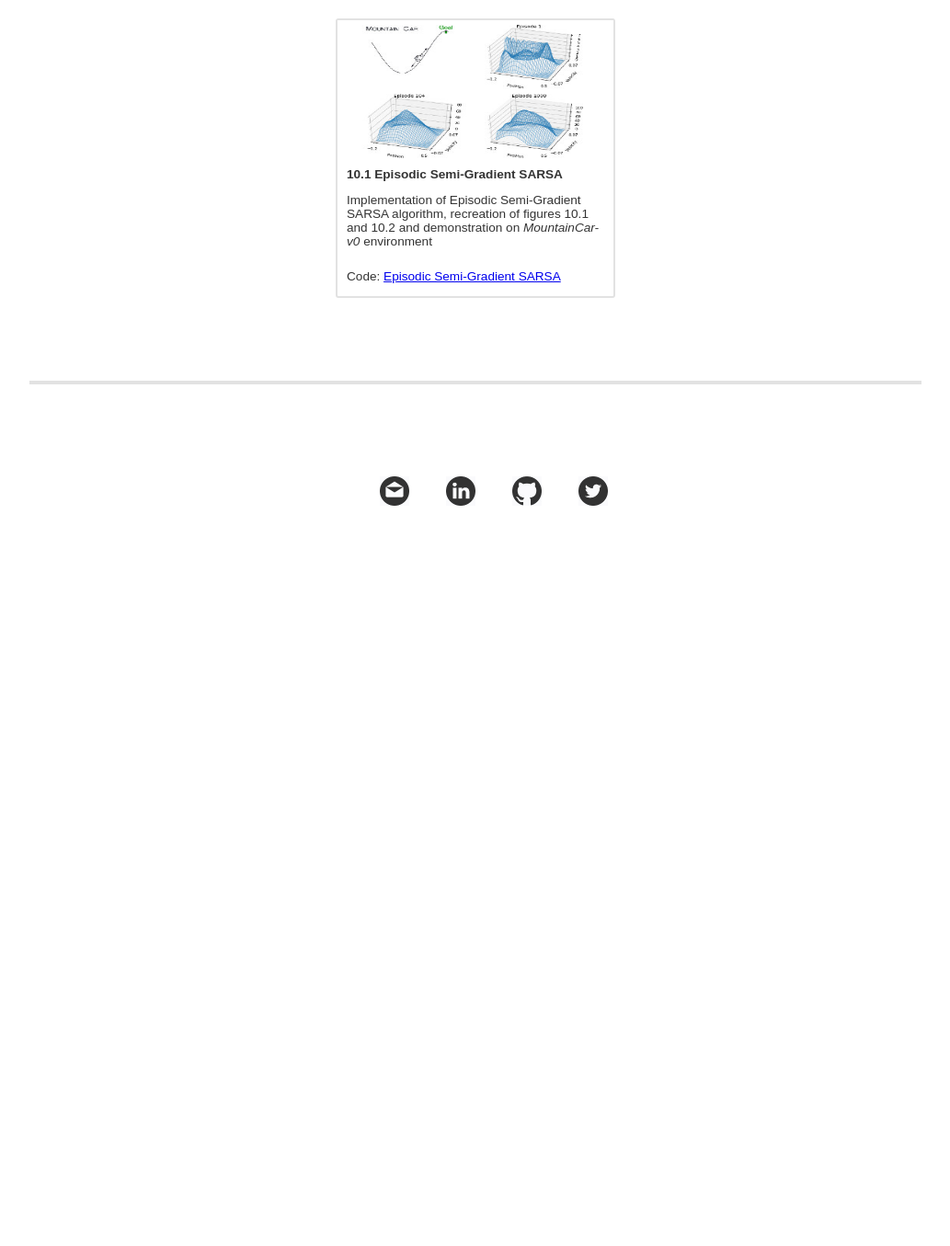
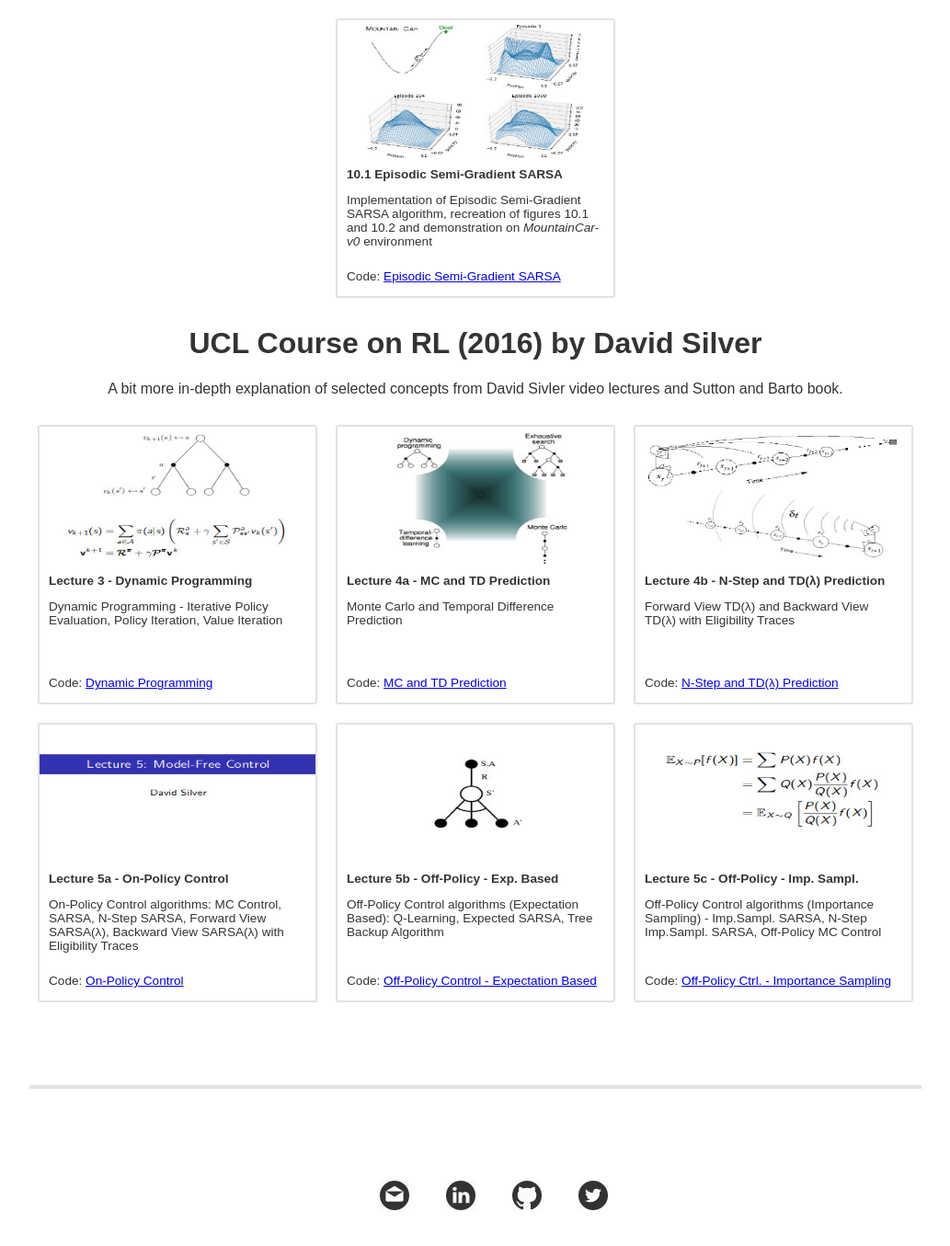
Before and after one commit to marcinbogdanski/marcinbogdanski.github.io, a Jekyll site: the page built from reinforcement-learning.html, in a window 1280 px wide and 1400 px high, scrolled down 2766 px. Shown: the top 1355 px of the window at 92% size, without its empty margins (123-1156 px from the left). Built offline with Jekyll 4.4.1, drawn with Linux system fonts in a browser that asks for light colours; before the commit the page ends 3400 px from its top, so only the background shows below that.

Commit message:
Add David Silver lecture notes

```diff
--- a/reinforcement-learning.html
+++ b/reinforcement-learning.html
@@ -210,3 +210,62 @@ layout: default
 
     </ul>
 </div>
+
+
+
+{% include section.html
+    header="UCL Course on RL (2016) by David Silver"
+    description="A bit more in-depth explanation of selected concepts from David Sivler video lectures and Sutton and Barto book." %}
+
+<div>
+    <ul class="grid">
+
+        {% include card.html
+            image="/assets/images/dslect/03_dynprog.jpg"
+            title="Lecture 3 - Dynamic Programming"
+            description='Dynamic Programming - Iterative Policy Evaluation, Policy Iteration, Value Iteration'
+            link_text='Dynamic Programming'
+            link_href='https://marcinbogdanski.github.io/rl-sketchpad/UCL_Course_on_RL/Lecture03_DP/DynamicProgramming.html'
+            %}
+
+        {% include card.html
+            image="/assets/images/dslect/04a_mc_td.jpg"
+            title="Lecture 4a - MC and TD Prediction"
+            description='Monte Carlo and Temporal Difference Prediction'
+            link_text='MC and TD Prediction'
+            link_href='https://marcinbogdanski.github.io/rl-sketchpad/UCL_Course_on_RL/Lecture04_Pred/ModelFreePrediction_Part1.html'
+            %}
+
+        {% include card.html
+            image="/assets/images/dslect/04b_fwd_back.jpg"
+            title="Lecture 4b - N-Step and TD(λ) Prediction"
+            description='Forward View TD(λ) and Backward View TD(λ) with Eligibility Traces'
+            link_text='N-Step and TD(λ) Prediction'
+            link_href='https://marcinbogdanski.github.io/rl-sketchpad/UCL_Course_on_RL/Lecture04_Pred/ModelFreePrediction_Part2.html'
+            %}
+
+        {% include card.html
+            image="/assets/images/dslect/05_title.jpg"
+            title="Lecture 5a - On-Policy Control"
+            description='On-Policy Control algorithms: MC Control, SARSA, N-Step SARSA, Forward View SARSA(λ), Backward View SARSA(λ) with Eligibility Traces'
+            link_text='On-Policy Control'
+            link_href='https://marcinbogdanski.github.io/rl-sketchpad/UCL_Course_on_RL/Lecture05_Ctrl/ModelFreeControl_Part1.html'
+            %}
+
+        {% include card.html
+            image="/assets/images/dslect/05b_exp_based.jpg"
+            title="Lecture 5b - Off-Policy - Exp. Based"
+            description='Off-Policy Control algorithms (Expectation Based): Q-Learning, Expected SARSA, Tree Backup Algorithm'
+            link_text='Off-Policy Control - Expectation Based'
+            link_href='https://marcinbogdanski.github.io/rl-sketchpad/UCL_Course_on_RL/Lecture05_Ctrl/ModelFreeControl_Part2.html'
+            %}
+
+        {% include card.html
+            image="/assets/images/dslect/05c_imp_samp.jpg"
+            title="Lecture 5c - Off-Policy - Imp. Sampl."
+            description='Off-Policy Control algorithms (Importance Sampling) - Imp.Sampl. SARSA, N-Step Imp.Sampl. SARSA, Off-Policy MC Control'
+            link_text='Off-Policy Ctrl. - Importance Sampling'
+            link_href='https://marcinbogdanski.github.io/rl-sketchpad/UCL_Course_on_RL/Lecture05_Ctrl/ModelFreeControl_Part3.html'
+            %}
+    </ul>
+</div>
```
Also changed, not shown: assets/images/dslect/03_dynprog.jpg (added), assets/images/dslect/04a_mc_td.jpg (added), assets/images/dslect/04b_fwd_back.jpg (added), assets/images/dslect/05_title.jpg (added), assets/images/dslect/05b_exp_based.jpg (added), assets/images/dslect/05c_imp_samp.jpg (added), assets/images/dslect/lect_3.jpg (renamed from assets/images/rlintro/lect_3.jpg).
